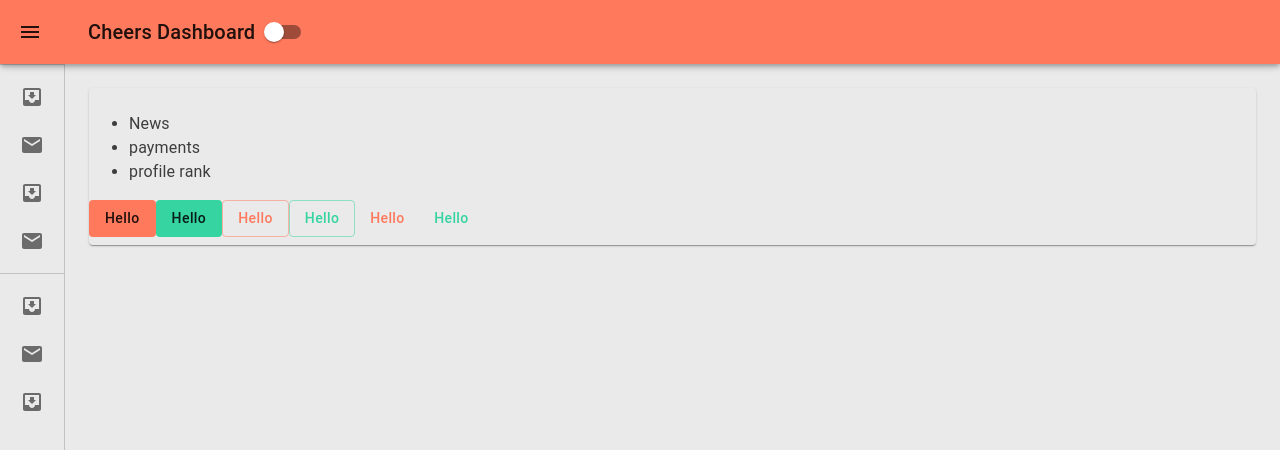
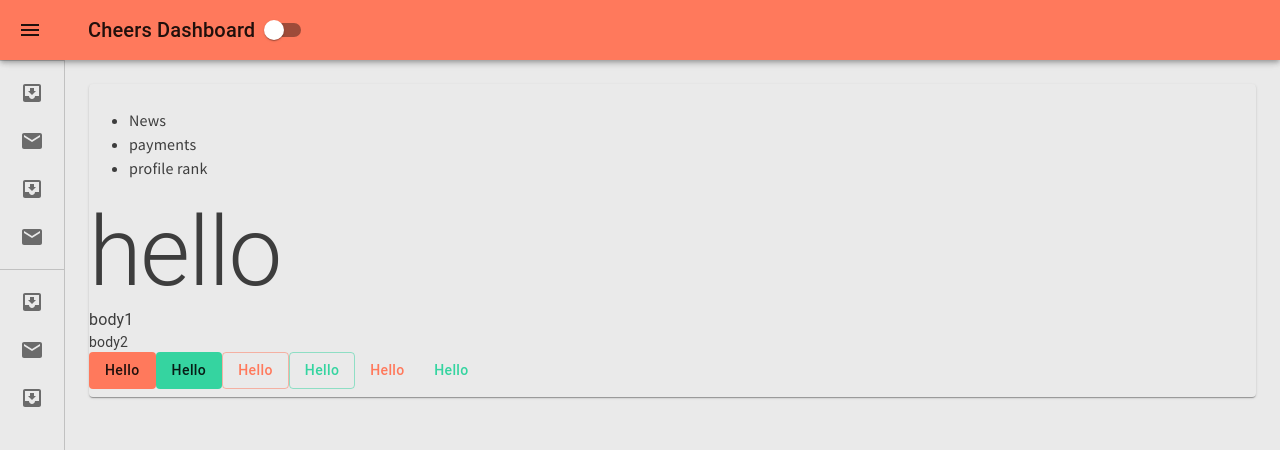
Before and after one commit to nu5rim3/cheers-dashboard, a React (Create React App) app: page / in a window 1280 px wide. Shown: the top 450 px of the page. Built offline with nearby package versions, Linux system fonts and the light colour scheme.

Commit message:
[Updated] - typograpy

```diff
--- a/src/App.css
+++ /dev/null
@@ -1,38 +0,0 @@
-.App {
-  text-align: center;
-}
-
-.App-logo {
-  height: 40vmin;
-  pointer-events: none;
-}
-
-@media (prefers-reduced-motion: no-preference) {
-  .App-logo {
-    animation: App-logo-spin infinite 20s linear;
-  }
-}
-
-.App-header {
-  background-color: #282c34;
-  min-height: 100vh;
-  display: flex;
-  flex-direction: column;
-  align-items: center;
-  justify-content: center;
-  font-size: calc(10px + 2vmin);
-  color: white;
-}
-
-.App-link {
-  color: #61dafb;
-}
-
-@keyframes App-logo-spin {
-  from {
-    transform: rotate(0deg);
-  }
-  to {
-    transform: rotate(360deg);
-  }
-}
--- a/src/App.tsx
+++ b/src/App.tsx
@@ -1,4 +1,3 @@
-import './App.css';
 import ThemeProvider from './themes';
 import ThemeRoutes from './routes';
 import CssBaseline from '@mui/material/CssBaseline/CssBaseline';
--- a/src/index.css
+++ b/src/index.css
@@ -1,13 +1,36 @@
-body {
-  margin: 0;
-  font-family: -apple-system, BlinkMacSystemFont, 'Segoe UI', 'Roboto', 'Oxygen',
-    'Ubuntu', 'Cantarell', 'Fira Sans', 'Droid Sans', 'Helvetica Neue',
-    sans-serif;
-  -webkit-font-smoothing: antialiased;
-  -moz-osx-font-smoothing: grayscale;
+@import url('https://fonts.googleapis.com/css2?family=Source+Sans+Pro:wght@400;600;700&display=swap');
+
+html,
+body,
+#root,
+.app,
+.content{
+  width: 100%;
+  height: 100%;
+  font-family: 'Source Sans Pro', sans-serif;
 }
 
-code {
-  font-family: source-code-pro, Menlo, Monaco, Consolas, 'Courier New',
-    monospace;
+.app {
+  display: flex;
+  position: relative;
+
 }
+
+::-webkit-scrollbar {
+  width: 10px;
+}
+
+/* Track */
+::-webkit-scrollbar-track {
+  background: #0e0e0e0e;
+}
+
+/* Handle */
+::-webkit-slider-thumb{
+  background: #888;
+}
+
+/* Handle on Hover */
+::-webkit-scrollbar-track:hover {
+  background: #555;
+}
--- a/src/pages/dashboard/index.tsx
+++ b/src/pages/dashboard/index.tsx
@@ -1,3 +1,4 @@
+import { Typography } from '@mui/material';
 import Box from '@mui/material/Box/Box';
 import Button from '@mui/material/Button/Button';
 import Paper from '@mui/material/Paper/Paper';
@@ -14,6 +15,11 @@ const dashboard = () => {
             <li>payments</li>
             <li>profile rank</li>
           </ul>
+          <Typography variant='h1'>
+            hello
+          </Typography>
+          <Typography variant='body1'>body1</Typography>
+          <Typography variant='body2'>body2</Typography>
           <Button color='primary' variant='contained'>hello</Button>
           <Button color='secondary' variant='contained'>hello</Button>
           <Button color='primary' variant='outlined'>hello</Button>
--- a/src/themes/index.tsx
+++ b/src/themes/index.tsx
@@ -2,6 +2,7 @@ import Colors from "./theme";
 import { ThemeProvider as MUIThemeProvider, Theme, createTheme } from "@mui/material/styles";
 import { useSelector } from "react-redux";
 import componentsOverride from './overrides';
+import Typography from "./typography";
 
 interface ThemeProviderProps {
   children: React.ReactNode;
@@ -34,7 +35,25 @@ const ThemeProvider: React.FC<ThemeProviderProps> = ({ children }) => {
         paper: paletteColor.grey[900],
         default: paletteColor.grey[900]
       }
-    }
+    },
+    breakpoints: {
+      values: {
+        xs: 0,
+        sm: 768,
+        md: 1024,
+        lg: 1266,
+        xl: 1536
+      }
+    },
+    direction: 'ltr',
+    mixins: {
+      toolbar: {
+        minHeight: 60,
+        paddingTop: 8,
+        paddingBottom: 8
+      }
+    },
+    ...Typography
   });
 
   customTheme.components = componentsOverride(customTheme);
```
